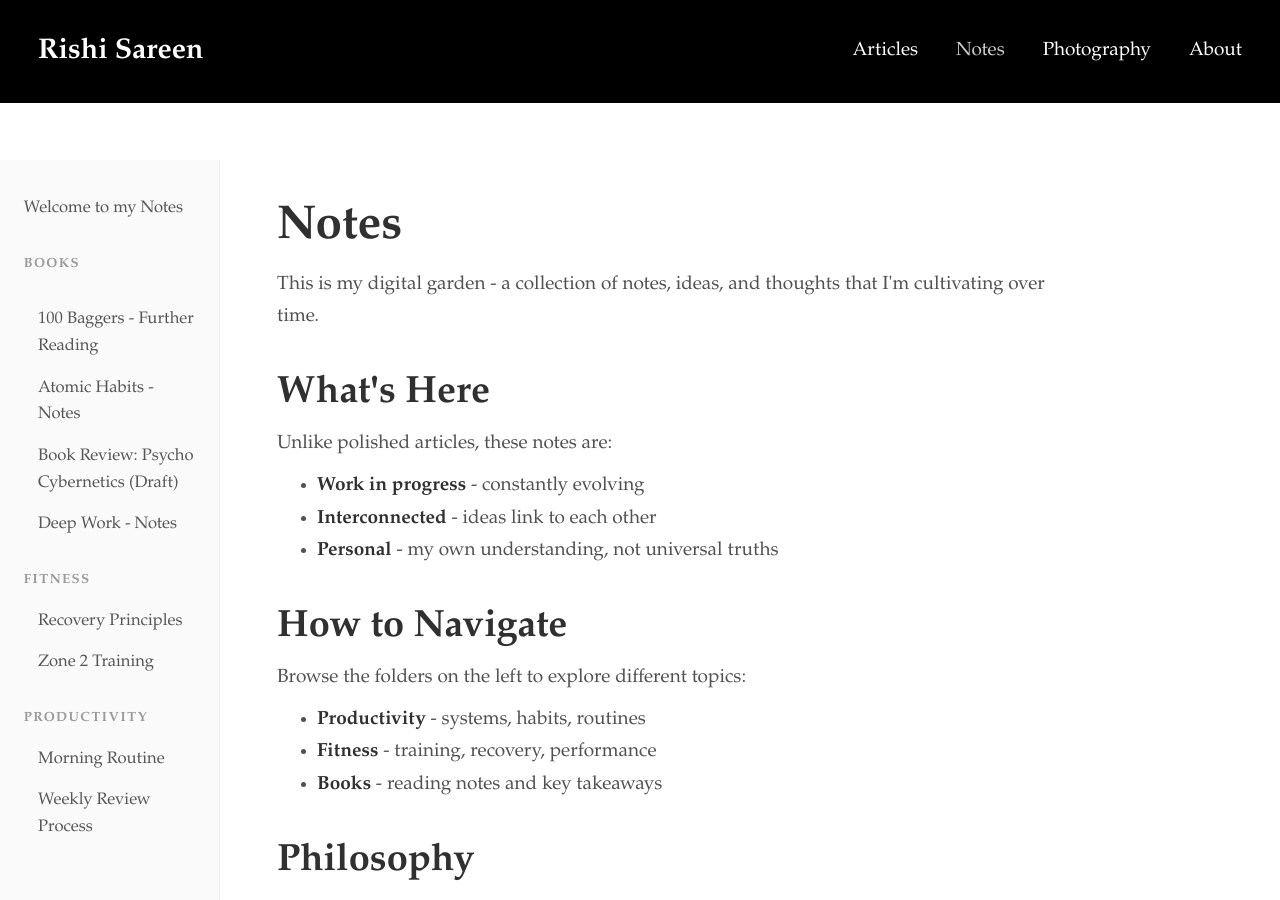
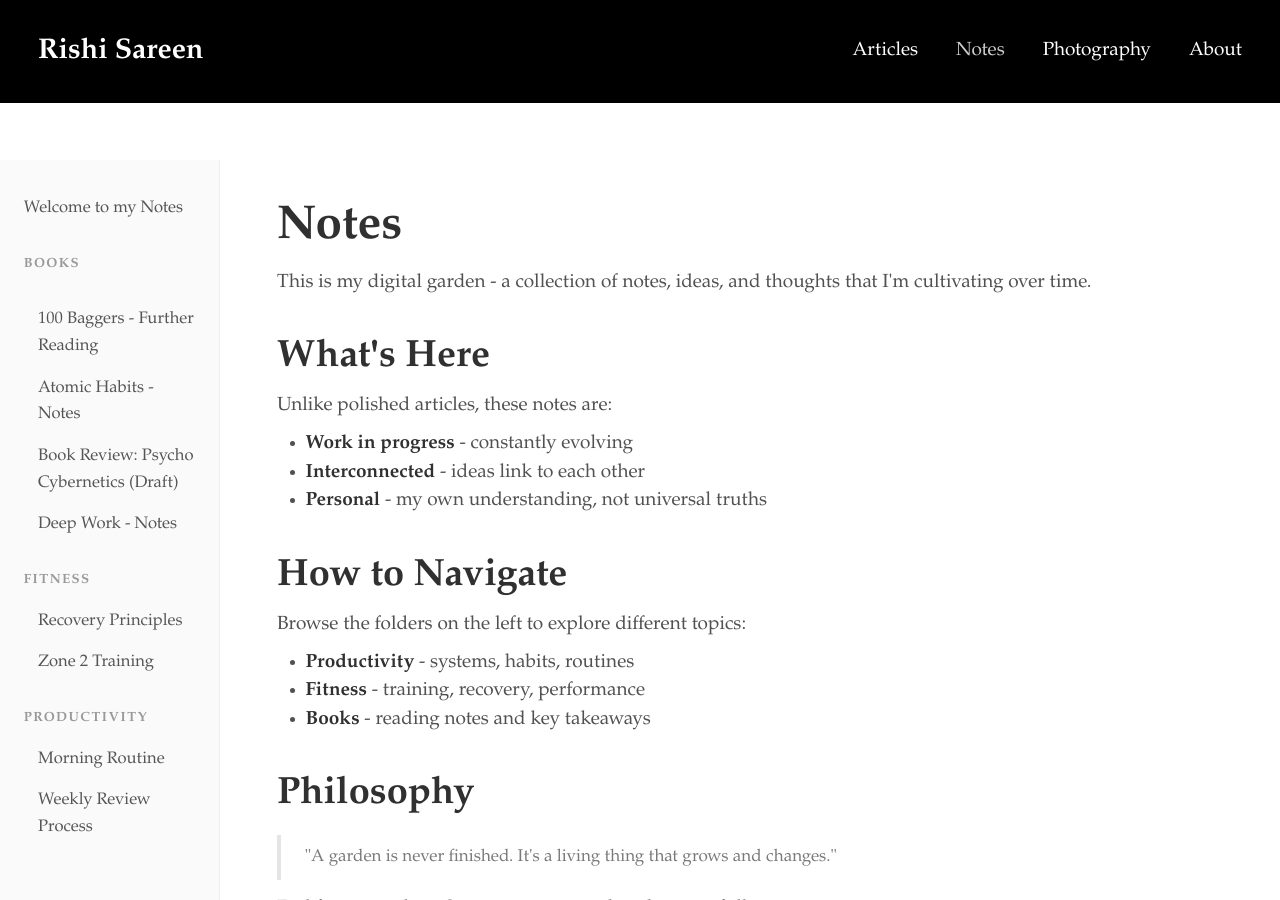
Before and after one commit to rishisareen/rishisareen.github.io, a Jekyll site: the page built from notes.html, in a window 1280 px wide and 900 px high. Built offline with Jekyll 4.4.1, drawn with Linux system fonts in a browser that asks for light colours.

Commit message:
Improve notes layout for better readability
- Increase max-width from 48rem to 60rem for more content on desktop
- Reduce blockquote font-size to 0.9rem
- Reduce unordered list left margin and padding
- Reduce line-height from 1.7 to 1.5 for tighter spacing

Co-Authored-By: Claude Sonnet 4.5 <noreply@anthropic.com>

```diff
--- a/public/css/lanyon.css
+++ b/public/css/lanyon.css
@@ -902,7 +902,7 @@ a.pagination-item:hover {
 .notes-content {
   flex: 1;
   padding: 2rem 3rem;
-  max-width: 48rem;
+  max-width: 60rem;
 }
 
 .note-date {
@@ -913,7 +913,16 @@ a.pagination-item:hover {
 }
 
 .note-body {
-  line-height: 1.7;
+  line-height: 1.5;
+}
+
+.note-body blockquote {
+  font-size: 0.9rem;
+}
+
+.note-body ul {
+  margin-left: 1rem;
+  padding-left: 0.5rem;
 }
 
 @media (max-width: 48em) {
```
